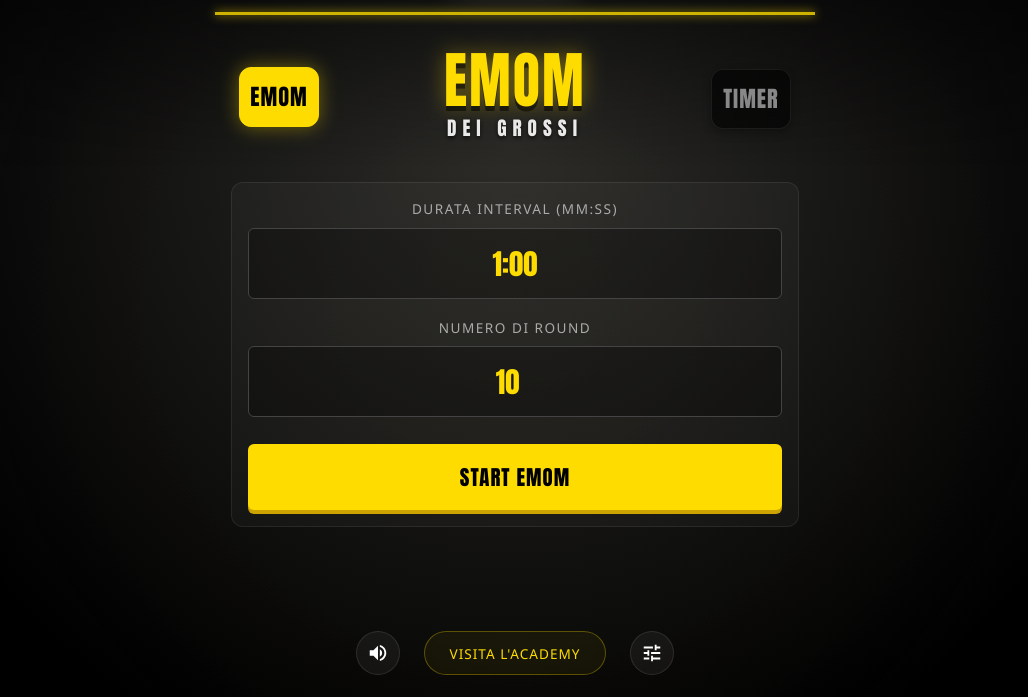
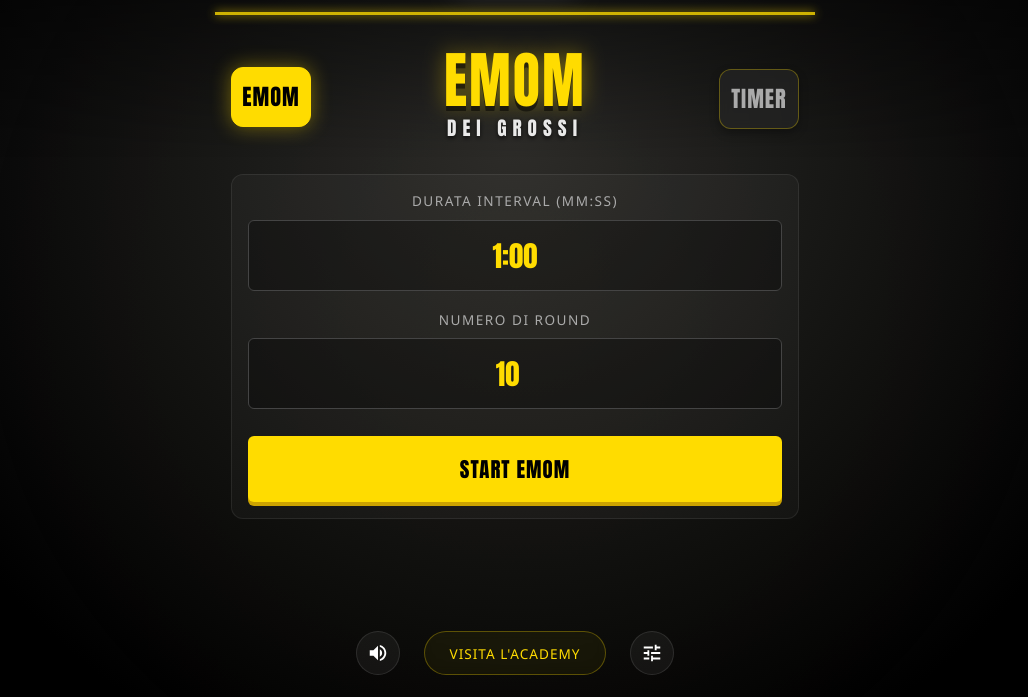
Before and after one commit to i045-nube/test01, a plain HTML site: page index.html in a window 1280 px wide. Shown: the part 103-800 px from the top of the page, without its empty margins (125-1153 px from the left). Drawn offline with Linux system fonts and the light colour scheme.

Commit message:
Add files via upload

```diff
--- a/index.html
+++ b/index.html
@@ -190,9 +190,10 @@
             width: 100%;
             max-width: 600px;
             margin-top: 1rem;
-            margin-bottom: 1rem;
-            padding: 0 1.5rem;
-            /* Extra padding for edge breathing room */
+            margin-bottom: 0.5rem;
+            /* Reduced bottom margin slightly */
+            padding: 0 1rem;
+            /* Aligns with config-form margin (0 1rem) */
         }
 
         .tab-btn {
@@ -204,9 +205,12 @@
             display: flex;
             align-items: center;
             justify-content: center;
-            background: rgba(0, 0, 0, 0.6);
-            border: var(--glass-border);
-            color: #888;
+            background: rgba(40, 40, 40, 0.6);
+            /* Slightly lighter/more visible background */
+            border: 1px solid rgba(255, 220, 0, 0.3);
+            /* Subtle primary border */
+            color: #AAA;
+            /* Brighter default text */
             font-family: var(--font-display);
             font-weight: var(--font-weight-bold);
             font-size: 1.4rem;
@@ -429,8 +433,8 @@
             flex-direction: column;
             justify-content: flex-start;
             /* Align top to control spacing */
-            padding-top: 240px;
-            /* Push content down below header */
+            padding-top: 320px;
+            /* Push content down below header - increased spacing */
             align-items: center;
             background: rgba(12, 12, 12, 0.95);
             /* opacity slightly lower to see background mesh if needed, but clean */
@@ -777,7 +781,8 @@
             }
 
             .timer-display {
-                padding-top: 200px;
+                padding-top: 260px;
+                /* Reduced from 320px but more than previous 200px */
             }
         }
     </style>
@@ -1231,7 +1236,7 @@
                     ELEMENTS.timer.status.style.color = '#FFFFFF';
                 } else {
                     if (STATE.mode === 'emom') {
-                        ELEMENTS.timer.status.innerText = "ALLENATI";
+                        ELEMENTS.timer.status.innerText = "ZERO SCUSE";
                     } else if (STATE.mode === 'stopwatch') {
                         ELEMENTS.timer.status.innerText = "WORK";
                     } else {
```
